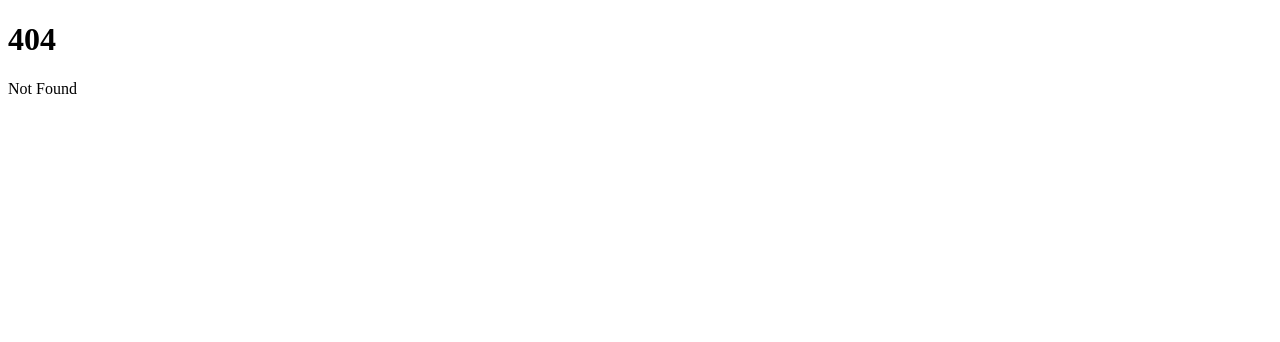
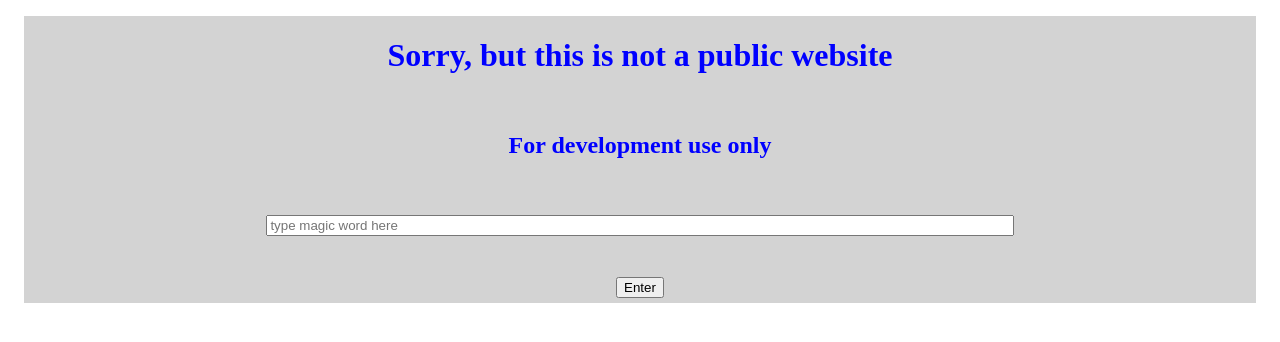
Before and after one commit to agoldhammer/actufe, a SvelteKit app: page /login in a window 1280 px wide. Before the commit this address had no page. Shown: the top 342 px of the page. Built offline with nearby package versions, Linux system fonts and the light colour scheme.

Commit message:
begin adding user store

```diff
--- a/src/Components/ActuSidebar.svelte
+++ b/src/Components/ActuSidebar.svelte
@@ -3,10 +3,8 @@
 	export let selected_pubnames: string[];
 	let all = true;
 	function handleAllNone() {
-		console.log('hdl entr', all);
 		all = !all;
 		selected_pubnames = all ? pubnames : [];
-		console.log('hdl leave', all);
 	}
 </script>
 
--- /dev/null
+++ b/src/routes/login/+page.server.ts
@@ -0,0 +1,3 @@
+export const load = async function() {
+    return {}
+}
--- /dev/null
+++ b/src/routes/login/+page.svelte
@@ -0,0 +1,45 @@
+<script lang="ts">
+	// import { user } from '../store';
+	let value = '';
+	function handleReady() {
+		console.log('hdl', value);
+		if (value === 'shazam') {
+			// user.set('identified');
+			console.log('bingo');
+		}
+	}
+</script>
+
+<div class="login">
+	<h1 class="banner">Sorry, but this is not a public website</h1>
+	<h2 class="deck">For development use only</h2>
+	<input type="text" class="magic" bind:value placeholder="type magic word here" />
+	<button class="ready" on:click={handleReady}>Enter</button>
+</div>
+
+<style>
+	.login {
+		display: flex;
+		flex-direction: column;
+		gap: 1rem;
+		color: blue;
+		background-color: lightgrey;
+		margin: 1rem;
+	}
+
+	.banner,
+	.deck {
+		text-align: center;
+	}
+
+	.magic {
+		width: 60%;
+		margin: 20px;
+		align-self: center;
+	}
+
+	.ready {
+		align-self: center;
+		margin: 5px;
+	}
+</style>
--- /dev/null
+++ b/src/routes/store.js
@@ -0,0 +1,10 @@
+//See https://alphonso-javier.medium.com/svelte-simple-login-with-local-storage-and-stores-723759da36b3
+// import { writable } from 'svelte/store';
+// import { browser } from '$app/environment';
+
+// let persistedUser = browser && localStorage.getItem('user');
+// export let user = writable(persistedUser ? JSON.parse(persistedUser) : '');
+
+// if (browser) {
+// 	user.subscribe((u) => (localStorage.user = u));
+// }
```
Also changed, not shown: src/routes/+page.svelte (+4 -13 lines), src/routes/+page.ts (+9 -0 lines).
